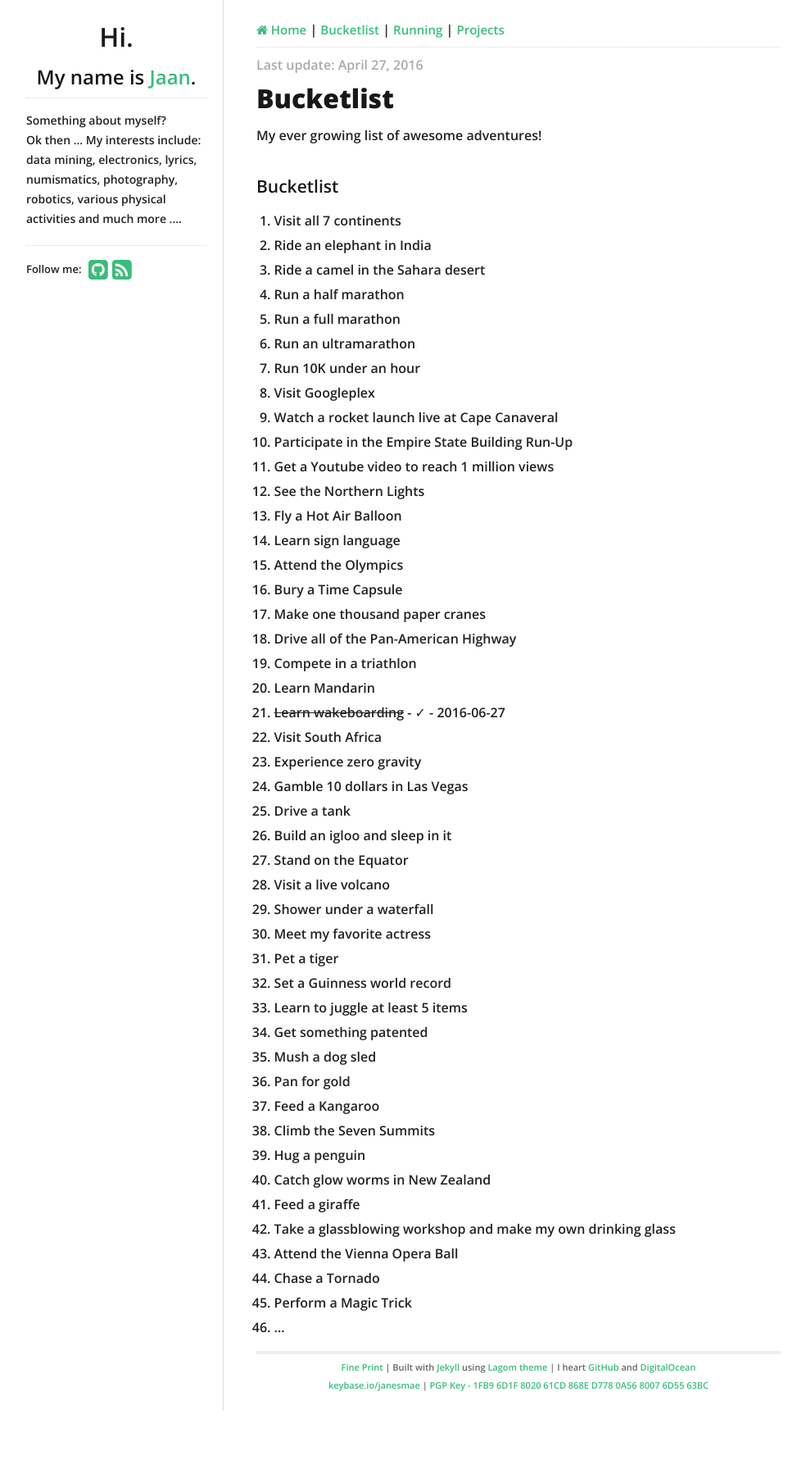
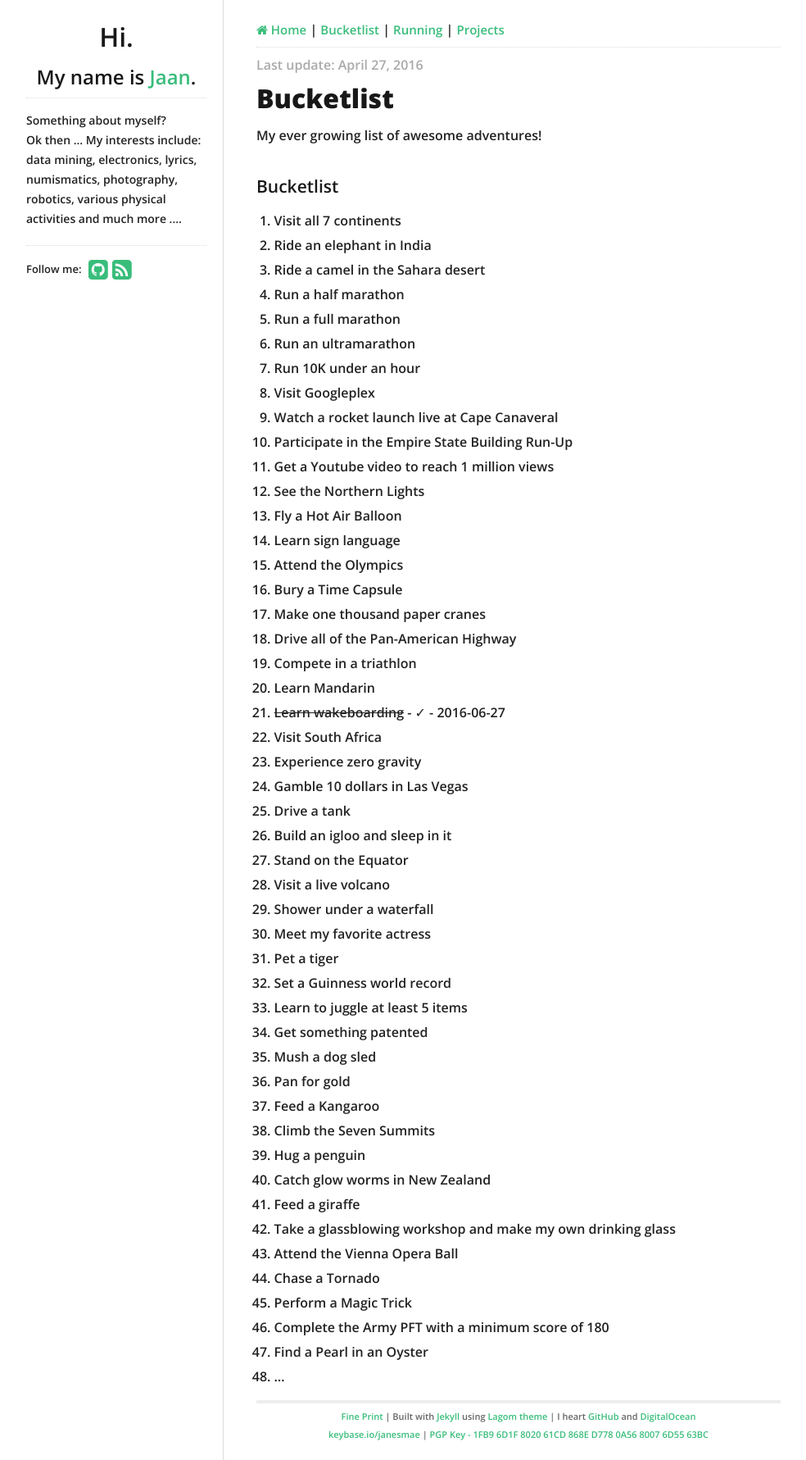
Before and after one commit to janesmae/ye_olde_janesmae.github.io, a Jekyll site: the page built from pages/bucketlist.md, in a window 1280 px wide. Shown: the whole page at 82% size, without its empty margins (138-1122 px from the left). Built offline with Jekyll 4.4.1, drawn with Linux system fonts in a browser that asks for light colours; nearby versions of some CDN libraries; a script that is not in the unit is left out; before the commit the page ends 1721 px from its top, so only the background shows below that.

Commit message:
added 2 items to bucketlist

```diff
--- a/pages/bucketlist.md
+++ b/pages/bucketlist.md
@@ -58,4 +58,6 @@ My ever growing list of awesome adventures!
 1. Attend the Vienna Opera Ball
 1. Chase a Tornado
 1. Perform a Magic Trick
+1. Complete the Army PFT with a minimum score of 180
+1. Find a Pearl in an Oyster
 1. ...
```
